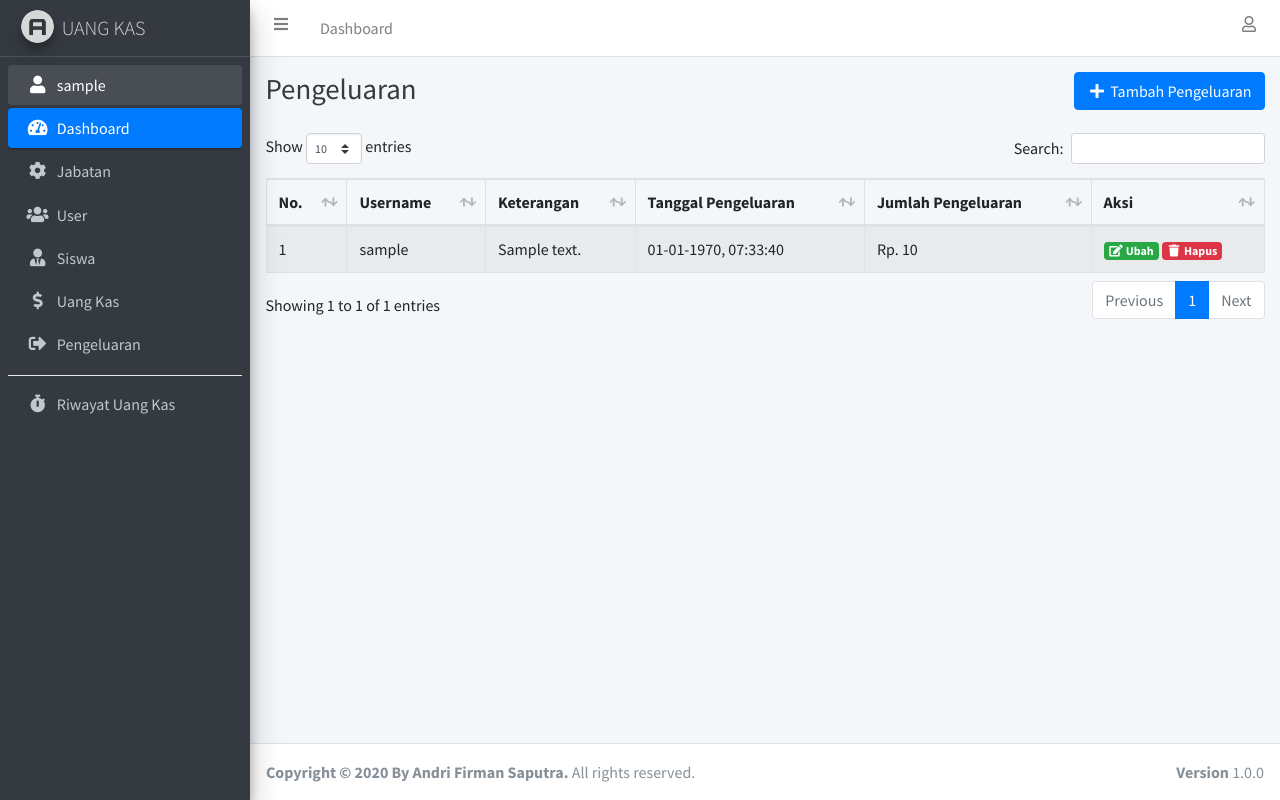
After one commit to hako-975/aplikasi-uang-kas-dengan-php-native, a PHP site: page /pengeluaran.php in a window 1280 px wide. The commit adds this page. Run offline with PHP 8.4, Linux system fonts and the light colour scheme; the visitor is signed in with stand-in values (Sample User, id 1); tables that the repository leaves empty or names only in its code hold one stand-in row (values such as "Sample post").

Commit message:
modified:   connection.php 	new file:   hapus_pengeluaran.php 	modified:   include/sidebar.php 	modified:   index.php 	new file:   pengeluaran.php 	modified:   uang_kas.php

```diff
--- a/connection.php
+++ b/connection.php
@@ -294,3 +294,32 @@ function tambahSiswaUangKas($data) {
 	$query = mysqli_query($conn, "INSERT INTO uang_kas VALUES ('', '$id_siswa', '$id_bulan_pembayaran', '0', '0', '0', '0')");
   	return mysqli_affected_rows($conn);
 }
+
+function addPengeluaran($data) {
+	global $conn;
+	$id_user = htmlspecialchars($_SESSION['id_user']);
+	$jumlah_pengeluaran = htmlspecialchars($data['jumlah_pengeluaran']);
+	$keterangan = htmlspecialchars($data['keterangan']);
+	$tanggal_pengeluaran = time();
+	$query = mysqli_query($conn, "INSERT INTO pengeluaran VALUES ('', '$jumlah_pengeluaran', '$keterangan', '$tanggal_pengeluaran', '$id_user')");
+  	return mysqli_affected_rows($conn);
+}
+
+function editPengeluaran($data) {
+	global $conn;
+	$id_user = htmlspecialchars($_SESSION['id_user']);
+	$id_pengeluaran = htmlspecialchars($data['id_pengeluaran']);
+	$jumlah_pengeluaran = htmlspecialchars($data['jumlah_pengeluaran']);
+	$keterangan = htmlspecialchars($data['keterangan']);
+	$tanggal_pengeluaran = time();
+	$query = mysqli_query($conn, "UPDATE pengeluaran SET jumlah_pengeluaran = '$jumlah_pengeluaran', keterangan = '$keterangan', tanggal_pengeluaran = '$tanggal_pengeluaran', id_user = '$id_user' WHERE id_pengeluaran = '$id_pengeluaran'");
+  	return mysqli_affected_rows($conn);
+}
+
+function deletePengeluaran($id) {
+	global $conn;
+	if (checkJabatan() == true) {
+		$query = mysqli_query($conn, "DELETE FROM pengeluaran WHERE id_pengeluaran = '$id'");
+	  	return mysqli_affected_rows($conn);
+	}
+}
--- a/include/sidebar.php
+++ b/include/sidebar.php
@@ -57,6 +57,12 @@
             <p>Uang Kas</p>
           </a>
         </li>
+        <li class="nav-item">
+          <a href="pengeluaran.php" class="nav-link">
+            <i class="fas fa-sign-out-alt nav-icon"></i>
+            <p>Pengeluaran</p>
+          </a>
+        </li>
         <div class="dropdown-divider"></div>
         <li class="nav-item">
           <a href="riwayat.php" class="nav-link">
--- /dev/null
+++ b/pengeluaran.php
@@ -0,0 +1,162 @@
+<?php
+  require 'connection.php';
+  checkLogin();
+  $pengeluaran = mysqli_query($conn, "SELECT * FROM pengeluaran INNER JOIN user ON pengeluaran.id_user = user.id_user");
+
+  if (isset($_POST['btnAddPengeluaran'])) {
+    if (addPengeluaran($_POST) > 0) {
+      setAlert("Pengeluaran has been added", "Successfully added", "success");
+      header("Location: pengeluaran.php");
+    }
+  }
+
+  if (isset($_POST['btnEditPengeluaran'])) {
+    if (editPengeluaran($_POST) > 0) {
+      setAlert("Pengeluaran has been changed", "Successfully changed", "success");
+      header("Location: pengeluaran.php");
+    }
+  }
+
+?>
+
+<!DOCTYPE html>
+<html>
+<head>
+  <?php include 'include/css.php'; ?>
+  <title>Pengeluaran</title>
+</head>
+<body class="hold-transition sidebar-mini layout-fixed">
+<div class="wrapper">
+
+  <?php include 'include/navbar.php'; ?>
+
+  <?php include 'include/sidebar.php'; ?>
+
+  <!-- Content Wrapper. Contains page content -->
+  <div class="content-wrapper">
+    <!-- Content Header (Page header) -->
+    <div class="content-header">
+      <div class="container-fluid">
+        <div class="row mb-2">
+          <div class="col-sm">
+            <h1 class="m-0 text-dark">Pengeluaran</h1>
+          </div><!-- /.col -->
+          <div class="col-sm text-right">
+            <button class="btn btn-primary" data-toggle="modal" data-target="#tambahPengeluaranModal"><i class="fas fa-fw fa-plus"></i> Tambah Pengeluaran</button>
+            <!-- Modal -->
+            <div class="modal fade text-left" id="tambahPengeluaranModal" tabindex="-1" role="dialog" aria-labelledby="tambahPengeluaranModalLabel" aria-hidden="true">
+              <div class="modal-dialog" role="document">
+                <form method="post">
+                  <div class="modal-content">
+                    <div class="modal-header">
+                      <h5 class="modal-title" id="tambahPengeluaranModalLabel">Tambah Pengeluaran</h5>
+                      <button type="button" class="close" data-dismiss="modal" aria-label="Close">
+                        <span aria-hidden="true">&times;</span>
+                      </button>
+                    </div>
+                    <div class="modal-body">
+                      <div class="form-group">
+                        <label for="jumlah_pengeluaran">Jumlah Pengeluaran</label>
+                        <input type="number" name="jumlah_pengeluaran" id="jumlah_pengeluaran" required class="form-control" placeholder="Rp.">
+                      </div>
+                      <div class="form-group">
+                        <label for="keterangan">Keterangan</label>
+                        <textarea name="keterangan" id="keterangan" required class="form-control"></textarea>
+                      </div>
+                    </div>
+                    <div class="modal-footer">
+                      <button type="button" class="btn btn-danger" data-dismiss="modal"><i class="fas fa-fw fa-times"></i> Close</button>
+                      <button type="submit" name="btnAddPengeluaran" class="btn btn-primary"><i class="fas fa-fw fa-save"></i> Save</button>
+                    </div>
+                  </div>
+                </form>
+              </div>
+            </div>
+          </div>
+        </div><!-- /.row -->
+      </div><!-- /.container-fluid -->
+    </div>
+    <!-- /.content-header -->
+
+    <!-- Main content -->
+    <section class="content">
+      <div class="container-fluid">
+        <div class="row">
+          <div class="col-lg">
+            <div class="table-responsive">
+              <table class="table table-bordered table-hover table-striped" id="table_id">
+                <thead>
+                  <tr>
+                    <th>No.</th>
+                    <th>Username</th>
+                    <th>Keterangan</th>
+                    <th>Tanggal Pengeluaran</th>
+                    <th>Jumlah Pengeluaran</th>
+                    <th>Aksi</th>
+                  </tr>
+                </thead>
+                <tbody>
+                  <?php $i = 1; ?>
+                  <?php foreach ($pengeluaran as $dp): ?>
+                    <tr>
+                      <td><?= $i++; ?></td>
+                      <td><?= $dp['username']; ?></td>
+                      <td><?= $dp['keterangan']; ?></td>
+                      <td><?= date("d-m-Y, H:i:s", $dp['tanggal_pengeluaran']); ?></td>
+                      <td>Rp. <?= number_format($dp['jumlah_pengeluaran']); ?></td>
+                      <td>
+                        <a href="" class="badge badge-success" data-toggle="modal" data-target="#editPengeluaranModal<?= $dp['id_pengeluaran']; ?>"><i class="fas fa-fw fa-edit"></i> Ubah</a>
+                        <div class="modal fade text-left" id="editPengeluaranModal<?= $dp['id_pengeluaran']; ?>" tabindex="-1" role="dialog" aria-labelledby="editPengeluaranModalLabel<?= $dp['id_pengeluaran']; ?>" aria-hidden="true">
+                          <div class="modal-dialog" role="document">
+                            <form method="post">
+                              <input type="hidden" name="id_pengeluaran" value="<?= $dp['id_pengeluaran']; ?>">
+                              <div class="modal-content">
+                                <div class="modal-header">
+                                  <h5 class="modal-title" id="editPengeluaranModalLabel<?= $dp['id_pengeluaran']; ?>">Ubah Pengeluaran</h5>
+                                  <button type="button" class="close" data-dismiss="modal" aria-label="Close">
+                                    <span aria-hidden="true">&times;</span>
+                                  </button>
+                                </div>
+                                <div class="modal-body">
+                                  <div class="form-group">
+                                    <label for="jumlah_pengeluaran<?= $dp['id_pengeluaran']; ?>">Jumlah Pengeluaran</label>
+                                    <input type="number" name="jumlah_pengeluaran" id="jumlah_pengeluaran<?= $dp['id_pengeluaran']; ?>" required class="form-control" placeholder="Rp." value="<?= $dp['jumlah_pengeluaran']; ?>">
+                                  </div>
+                                  <div class="form-group">
+                                    <label for="keterangan<?= $dp['id_pengeluaran']; ?>">Keterangan</label>
+                                    <textarea name="keterangan" id="keterangan<?= $dp['id_pengeluaran']; ?>" required class="form-control"><?= $dp['keterangan']; ?></textarea>
+                                  </div>
+                                </div>
+                                <div class="modal-footer">
+                                  <button type="button" class="btn btn-danger" data-dismiss="modal"><i class="fas fa-fw fa-times"></i> Close</button>
+                                  <button type="submit" name="btnEditPengeluaran" class="btn btn-primary"><i class="fas fa-fw fa-save"></i> Save</button>
+                                </div>
+                              </div>
+                            </form>
+                          </div>
+                        </div>
+                        <a href="hapus_pengeluaran.php?id_pengeluaran=<?= $dp['id_pengeluaran']; ?>" class="badge badge-danger btn-delete" data-nama="Pengeluaran : Rp. <?= number_format($dp['jumlah_pengeluaran']); ?> | <?= $dp['keterangan']; ?>"><i class="fas fa-fw fa-trash"></i> Hapus</a>
+                      </td>
+                    </tr>
+                  <?php endforeach ?>
+                </tbody>
+              </table>
+            </div>
+          </div>
+        </div>
+      </div>
+    </section>
+    <!-- /.content -->
+  </div>
+  <!-- /.content-wrapper -->
+  <footer class="main-footer">
+    <strong>Copyright &copy; 2020 By Andri Firman Saputra.</strong>
+    All rights reserved.
+    <div class="float-right d-none d-sm-inline-block">
+      <b>Version</b> 1.0.0
+    </div>
+  </footer>
+
+</div>
+</body>
+</html>
```
Also changed, not shown: hapus_pengeluaran.php (added, +11 -0 lines), index.php (+51 -1 lines), uang_kas.php (+9 -1 lines).
